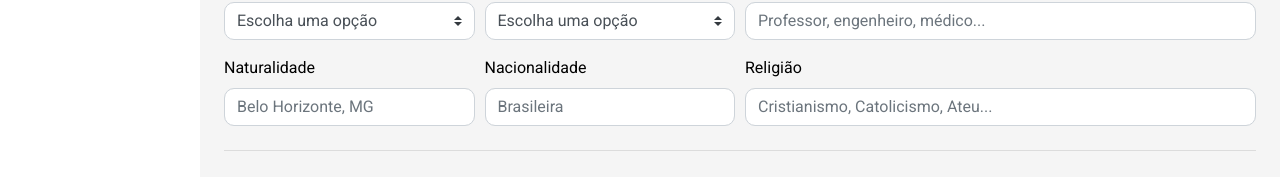
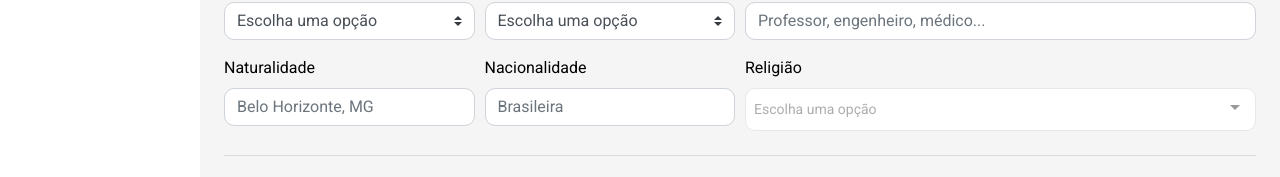
Before and after one commit to TheMarini/naasp-web, a Vue app: page /acolhido/adicionar in a window 1280 px wide. Shown: the part 372-549 px from the top of the page. Built offline with nearby package versions, Linux system fonts and the light colour scheme; no server answers; a small style sheet from the web is missing; what vue-sweetalert2, vue-the-mask would draw is missing.

Commit message:
[^] Religion text field to multiselect

```diff
--- a/src/components/forms/PersonalDataForm.vue
+++ b/src/components/forms/PersonalDataForm.vue
@@ -102,9 +102,16 @@
           </div>
           <div class="form-group col-md-6 mb-0">
             <label for="religion">Religião</label>
-            <input @input="$emit('update:religion', $event.target.value)" type="text"
-              class="form-control _rounded" id="religion"
-              placeholder="Cristianismo, Catolicismo, Ateu...">
+            <multiselect id="religion" v-model="religion" :options="options.religion"
+              track-by="id" label="name" :taggable="true"
+              @tag="createOption('religion', $event)"
+              @remove="destroyCreatedOption('religion', $event)"
+              @select="destroyUnnusedCreatedOptions('religion')"
+              openDirection="bottom" tag-placeholder="Adicionar nova religião"
+              placeholder="Escolha uma opção" selectLabel="Pressione enter para selecionar"
+              selectedLabel="Selecionado" deselectLabel="Pressione enter para remover seleção"
+            >
+            </multiselect>
           </div>
         </div>
       </form>
@@ -219,8 +226,14 @@
 // Moment
 import moment from 'moment';
 
+// Multiselect
+import Multiselect from 'vue-multiselect';
+
 export default {
   name: 'personal-data-form',
+  components: {
+    Multiselect,
+  },
   props: {
     responsibleForm: {
       type: Boolean,
@@ -236,6 +249,27 @@ export default {
       birthDate: null,
       age: null,
       isUnderAge: false,
+      religion: null,
+      options: {
+        religion: [
+          {
+            id: 0,
+            name: 'Ateu',
+          },
+          {
+            id: 1,
+            name: 'Agnóstico',
+          },
+          {
+            id: 2,
+            name: 'Cristianismo',
+          },
+          {
+            id: 3,
+            name: 'Catolicismo',
+          },
+        ],
+      },
     };
   },
   watch: {
@@ -249,6 +283,43 @@ export default {
       // Calc if under age
       this.isUnderAge = this.age <= this.underAgeLimit;
       this.$emit('update:isUnderAge', this.isUnderAge);
+    },
+    religion() {
+      this.$emit('update:religion', this.religion);
+    },
+  },
+  methods: {
+    createOption(attr, name) {
+      // Destroy option previously created
+      this.destroyUnnusedCreatedOptions(attr);
+
+      // New option
+      const option = {
+        id: this.options[attr][this.options[attr].length - 1].id + 1,
+        name,
+        new: true,
+      };
+
+      // Add to array of options
+      this.options[attr].push(option);
+      // Set to current option
+      this[attr] = option;
+    },
+    destroyCreatedOption(attr, option) {
+      // Check if its new
+      if (option.new) {
+        // Find it in the array of options
+        const index = this.options[attr].findIndex((o) => o.id === option.id);
+        // Destroy
+        this.options[attr].splice(index, 1);
+      }
+    },
+    destroyUnnusedCreatedOptions(attr) {
+      // For each option in array of options
+      this.options[attr].forEach((item) => {
+        // Destroy it if its new
+        this.destroyCreatedOption(attr, item);
+      });
     },
   },
 };
```
